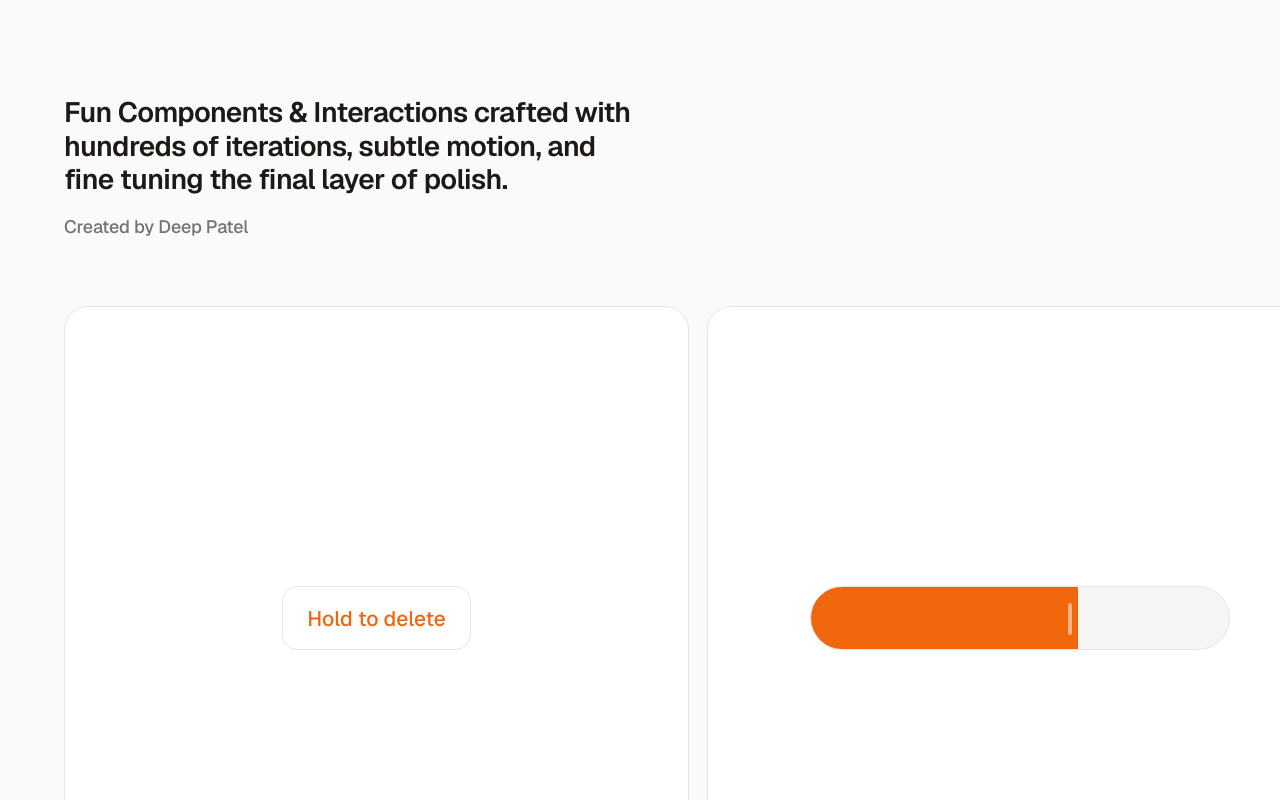
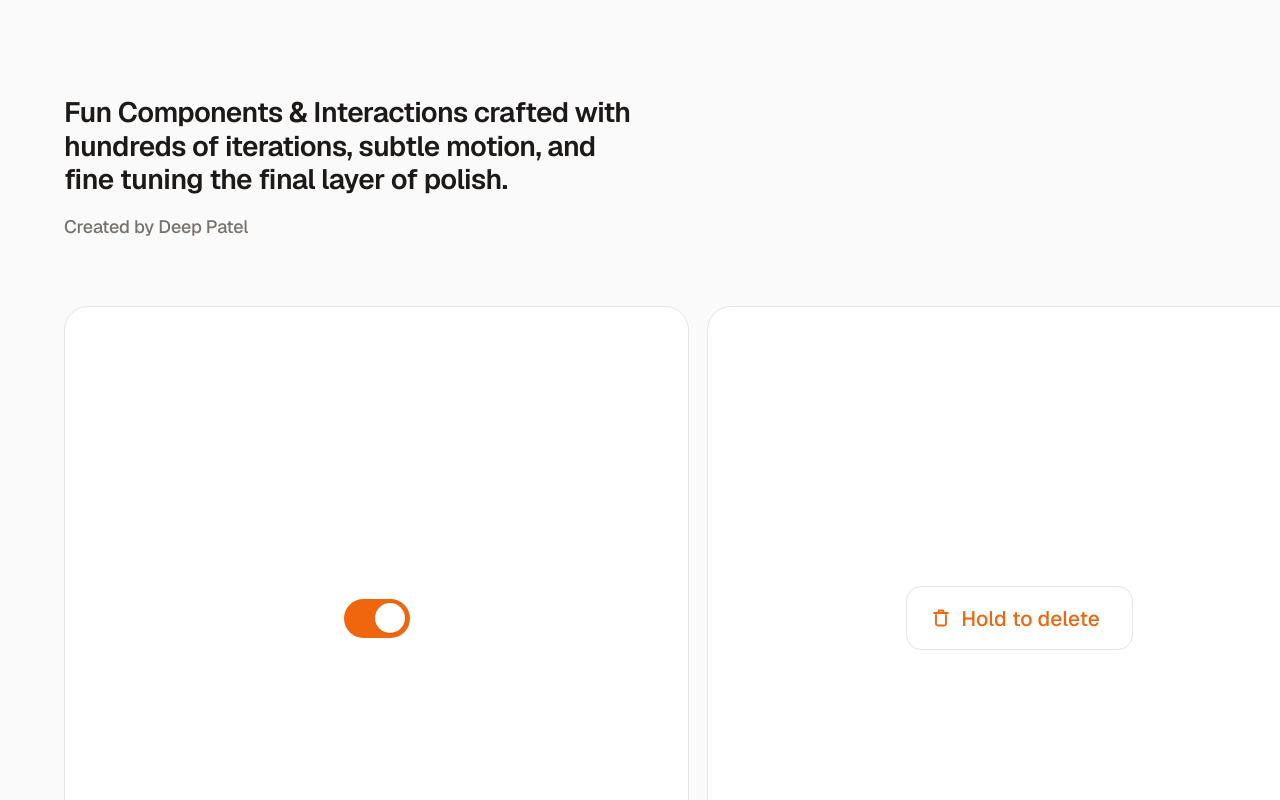
Before and after one commit to deepp2905/ui-library, a Next.js app: page / in a window 1280 px wide. Shown: the top 800 px of the page. Built offline with nearby package versions, Linux system fonts and the light colour scheme.

Commit message:
hold to delete animated icon

```diff
--- a/src/app/page.tsx
+++ b/src/app/page.tsx
@@ -88,6 +88,9 @@ function Showcase() {
         {/* <Tile>
           <Button confetti>Click me</Button>
         </Tile> */}
+        <Tile>
+          <Switch checked={on} onChange={setOn} aria-label="Toggle" />
+        </Tile>
 
         <Tile>
           <HoldToDelete />
@@ -95,10 +98,6 @@ function Showcase() {
 
         <Tile stretch>
           <Slider value={volume} onChange={setVolume} />
-        </Tile>
-
-        <Tile>
-          <Switch checked={on} onChange={setOn} aria-label="Toggle" />
         </Tile>
 
         <Tile>
--- a/src/components/HoldToDelete.module.css
+++ b/src/components/HoldToDelete.module.css
@@ -34,7 +34,7 @@
   align-items: center;
   justify-content: center;
   height: 64px;
-  padding: 0 var(--c-space-4);
+  padding: 0 calc(var(--c-space-4) + 8px) 0 var(--c-space-4);
   border: 1px solid var(--color-border);
   border-radius: var(--c-radius-md);
   background: transparent;
@@ -71,7 +71,35 @@
 .label {
   position: relative;
   z-index: 1;
+  display: inline-flex;
+  align-items: center;
+  gap: 10px;
+  line-height: 1;
   color: var(--color-primary);
+}
+
+.iconBox {
+  display: inline-flex;
+  align-items: center;
+  justify-content: center;
+  flex-shrink: 0;
+  width: 20px;
+  height: 20px;
+}
+
+.icon {
+  width: 100%;
+  height: 100%;
+  display: block;
+  overflow: visible;
+}
+
+.icon :global(.lid) {
+  transition: transform 100ms ease-out;
+}
+
+.root:hover .icon :global(.lid) {
+  transform: translateY(-2px);
 }
 
 /* White copy of the same label, absolutely positioned over the button
@@ -85,6 +113,9 @@
   display: inline-flex;
   align-items: center;
   justify-content: center;
+  gap: 10px;
+  padding: 0 calc(var(--c-space-4) + 8px) 0 var(--c-space-4);
+  line-height: 1;
   color: var(--color-fg-on-primary, #fff);
   pointer-events: none;
   clip-path: inset(0 calc(100% - var(--progress, 0) * 100%) 0 0);
--- a/src/components/HoldToDelete.tsx
+++ b/src/components/HoldToDelete.tsx
@@ -12,6 +12,7 @@ import {
 } from 'framer-motion';
 import { cn } from '@/lib/cn';
 import { springSnappy } from '@/lib/motion';
+import { DeleteIcon } from '@/styles/icons';
 import styles from './HoldToDelete.module.css';
 
 export interface HoldToDeleteProps {
@@ -249,8 +250,16 @@ export function HoldToDelete({
           animate={controls}
         >
           <span className={styles.fill} aria-hidden />
-          <span className={styles.label}>{children}</span>
+          <span className={styles.label}>
+            <span className={styles.iconBox} aria-hidden>
+              <DeleteIcon className={styles.icon} />
+            </span>
+            {children}
+          </span>
           <span className={styles.labelOverlay} aria-hidden>
+            <span className={styles.iconBox} aria-hidden>
+              <DeleteIcon className={styles.icon} />
+            </span>
             {children}
           </span>
         </motion.button>
--- a/src/styles/icons.tsx
+++ b/src/styles/icons.tsx
@@ -14,6 +14,29 @@ export function MinusIcon(props: SVGProps<SVGSVGElement>) {
       {...props}
     >
       <line x1="3.5" y1="8" x2="12.5" y2="8" />
+    </svg>
+  );
+}
+
+export function DeleteIcon(props: SVGProps<SVGSVGElement>) {
+  return (
+    <svg
+      width="20"
+      height="20"
+      viewBox="0 0 16 16"
+      fill="none"
+      stroke="currentColor"
+      strokeWidth={1.5}
+      strokeLinecap="round"
+      strokeLinejoin="round"
+      aria-hidden
+      {...props}
+    >
+      <path d="M4 5.5v7a1.5 1.5 0 0 0 1.5 1.5h5a1.5 1.5 0 0 0 1.5-1.5v-7" />
+      <g className="lid">
+        <line x1="2.5" y1="4" x2="13.5" y2="4" />
+        <path d="M6 4V2.5A.5.5 0 0 1 6.5 2h3a.5.5 0 0 1 .5.5V4" />
+      </g>
     </svg>
   );
 }
```
